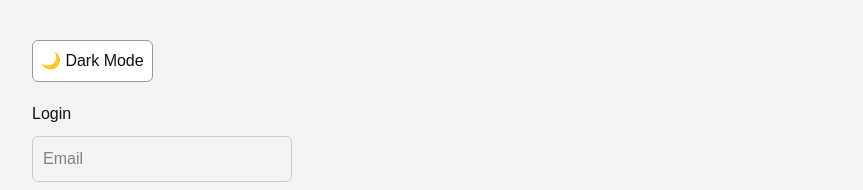
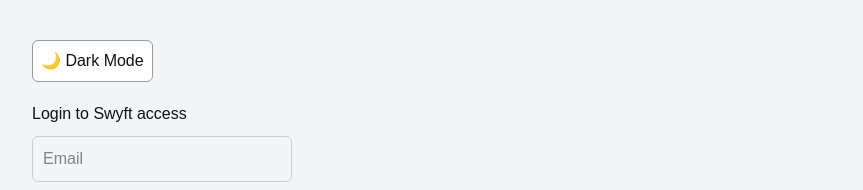
Before and after one commit to justastreamer01-ctrl/wallet-platform, a Next.js app: page /login in a window 1280 px wide. Shown: the top 190 px of the page, without its empty margins (8-871 px from the left). Built offline with nearby package versions, Linux system fonts and the light colour scheme; no server answers.

Commit message:
Updated homepage and login UI

```diff
--- a/app/login/page.tsx
+++ b/app/login/page.tsx
@@ -108,7 +108,7 @@
         {darkMode ? '🌞 Light Mode' : '🌙 Dark Mode'}
       </button>
 
-      <h1>Login</h1>
+      <h1>Login to Swyft access</h1>
 
       {/* EMAIL */}
       <input
```
